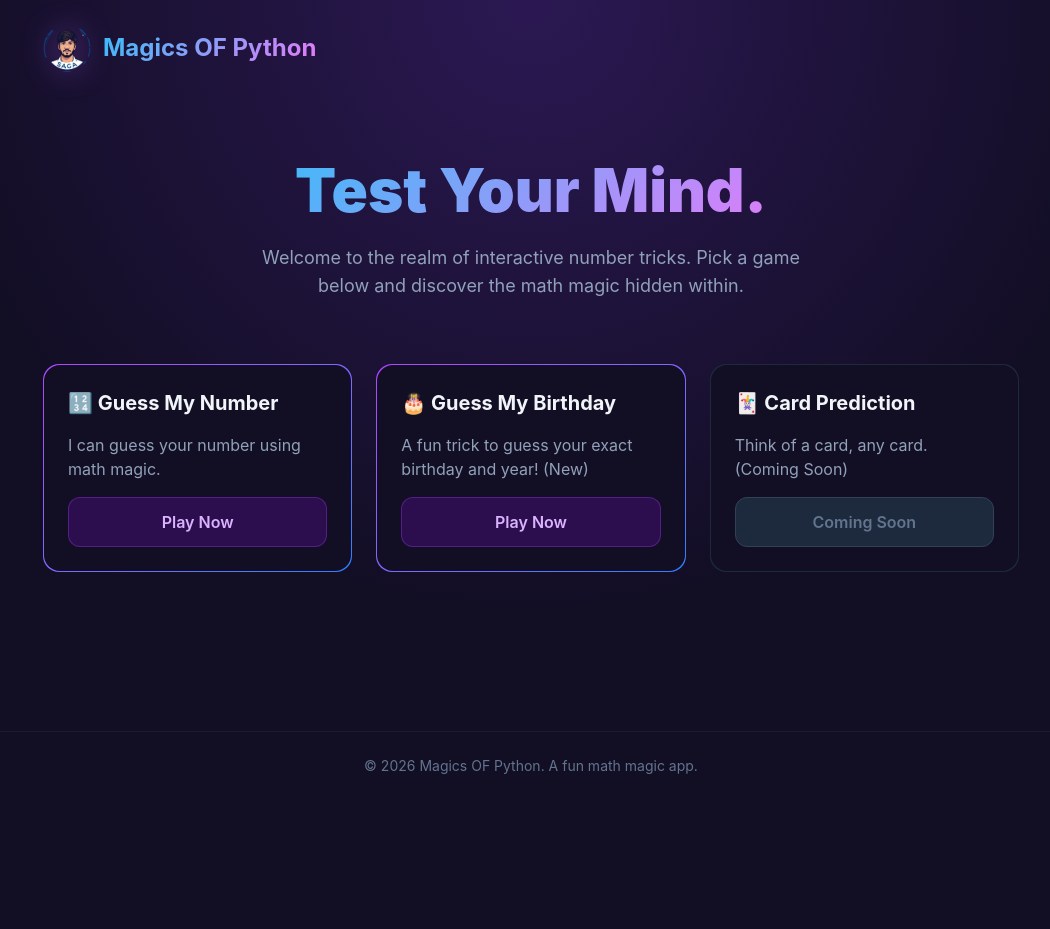
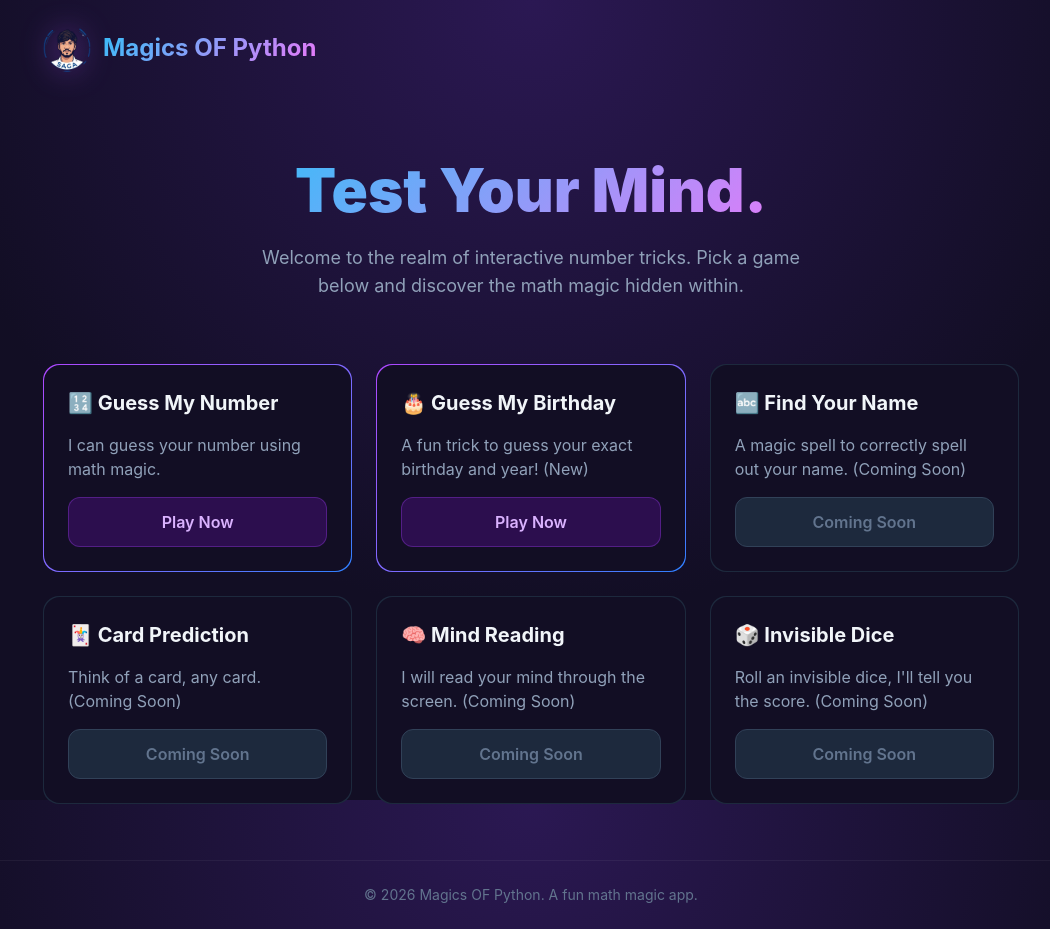
Before and after one commit to BlueHeart-Saga/magic-app, a React (Vite) app: page / in a window 1280 px wide. Shown: the whole page, without its empty margins (109-1159 px from the left). Before the commit the page ends 800 px from the top, so only its background shows below. Built offline with nearby package versions, Linux system fonts and the light colour scheme.

Commit message:
feat: added new placeholder cards for future magic tricks

```diff
--- a/src/data/games.js
+++ b/src/data/games.js
@@ -12,9 +12,27 @@ export const games = [
         path: "/game/guess-my-birthday"
     },
     {
+        id: "find-name",
+        title: "🔤 Find Your Name",
+        description: "A magic spell to correctly spell out your name. (Coming Soon)",
+        path: "#"
+    },
+    {
         id: "card-trick",
         title: "🃏 Card Prediction",
         description: "Think of a card, any card. (Coming Soon)",
         path: "#"
+    },
+    {
+        id: "mind-read",
+        title: "🧠 Mind Reading",
+        description: "I will read your mind through the screen. (Coming Soon)",
+        path: "#"
+    },
+    {
+        id: "invisible-dice",
+        title: "🎲 Invisible Dice",
+        description: "Roll an invisible dice, I'll tell you the score. (Coming Soon)",
+        path: "#"
     }
 ];
```
